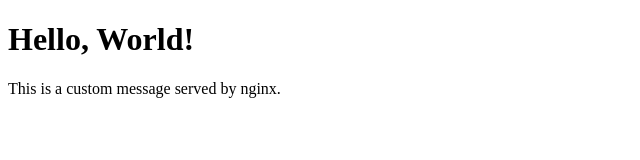
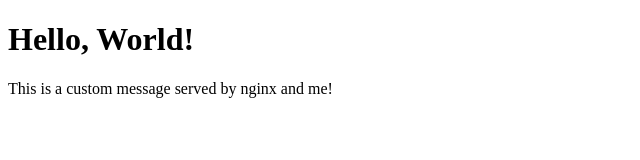
Before and after one commit to lebanasty/hello-world-app, a plain HTML site: page hello-world-app/index.html in a window 1280 px wide. Shown: the full height of the page, 0-640 px from the left. Drawn offline with Linux system fonts and the light colour scheme.

Commit message:
testing full CI

```diff
--- a/hello-world-app/index.html
+++ b/hello-world-app/index.html
@@ -5,6 +5,6 @@
 </head>
 <body>
     <h1>Hello, World!</h1>
-    <p>This is a custom message served by nginx.</p>
+    <p>This is a custom message served by nginx and me!</p>
 </body>
 </html>
```
Also changed, not shown: 2 other files.
